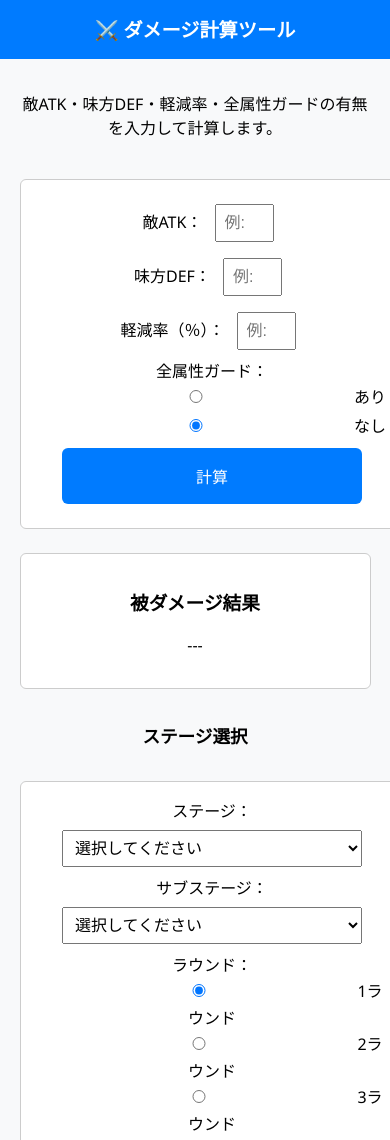
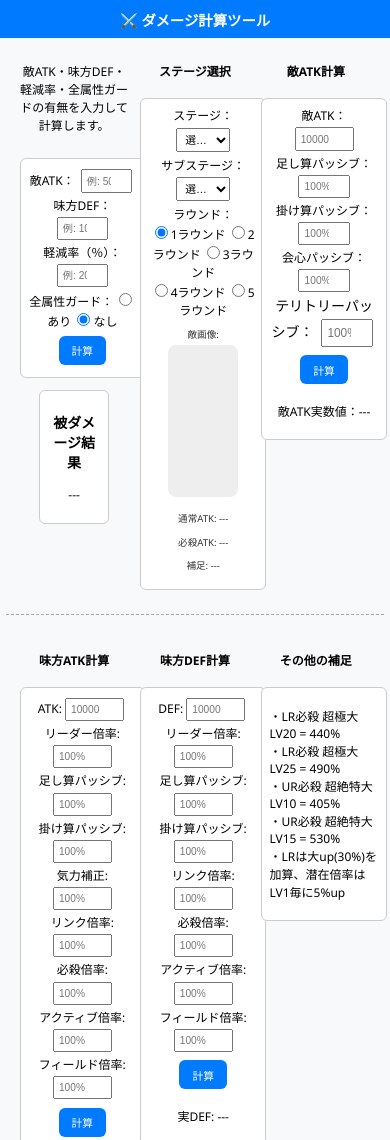
Before and after one commit to shuyaku-nn/dokkan1, a plain HTML site: page damage.html in a window 390 px wide. Shown: the top 1140 px of the page. Drawn offline with Linux system fonts and the light colour scheme.

Commit message:
ムズイ

```diff
--- a/style.css
+++ b/style.css
@@ -144,82 +144,72 @@ select {
 }
 
 
-/* ===============================
-   📱 スマホ対応メディアクエリ
-   =============================== */
-@media screen and (max-width: 768px) {
+/* スマホ（幅600px以下）でも横並び維持したまま見やすく */
+@media screen and (max-width: 600px) {
   body {
-    font-size: 16px;
-    text-align: center;
-    padding: 0;
+    font-size: 12px; /* 全体的に文字を小さく */
   }
 
   header {
     font-size: 1.2em;
-    padding: 0.8em 0;
+    padding: 0.6em 0;
   }
 
   main {
-    padding: 1em;
+    padding: 1em 0.5em;
   }
 
-  /* 横並び → 縦並び */
   .dash-section {
-    flex-direction: column;
-    align-items: center;
-    gap: 1em;
+    gap: 3vw; /* 間隔を狭める */
+    flex-wrap: nowrap; /* 横並び維持 */
   }
 
-  /* ボックスは画面幅いっぱいに */
-  .output-box,
-  .flex-item,
-  .damage-result-box {
-    width: 90vw !important;
+  .output-box {
+    width: 28vw; /* 25→28vwにして少し広げる */
+    padding: 0.6em;
+    margin-top: 1em;
   }
 
-  /* 入力欄は幅いっぱい */
+  .flex-item {
+    width: 28vw;
+  }
+
+  .damage-result-box {
+    width: 18vw !important;
+  }
+
   input,
   select {
-    width: 80vw;
-    max-width: 300px;
-    font-size: 1em;
+    font-size: 0.85em;
+    padding: 0.4em;
+    margin: 0.3em;
   }
 
   .small-input {
-    width: 60vw;
+    width: 12vw;
   }
 
-  /* ボタンは大きく、押しやすく */
+  .round-img {
+    width: 18vw;
+    height: 18vh;
+    margin: 0.3em;
+  }
+
   button,
   a.page-link {
-    width: 80vw;
-    max-width: 300px;
-    padding: 1em;
-    font-size: 1em;
-    margin: 0.5em auto;
-    display: block;
+    font-size: 0.9em;
+    padding: 0.6em 1.2em;
+    margin: 0.5em;
   }
 
-  /* 画像サイズを調整 */
-  .round-img {
-    width: 60vw;
-    height: auto;
+  .note {
+    font-size: 0.8em;
+    line-height: 1.4em;
   }
 
-  /* セクションタイトルなど */
-  .section-title {
-    font-size: 1.1em;
-  }
-
-  /* テキストの行間調整 */
-  .note {
-    line-height: 1.6;
-    font-size: 0.95em;
-  }
-
-  /* セレクトボックスも横幅確保 */
   #stageSelect,
   #subStageSelect {
-    width: 80vw;
+    width: 14vw;
+    font-size: 0.9em;
   }
 }
```
